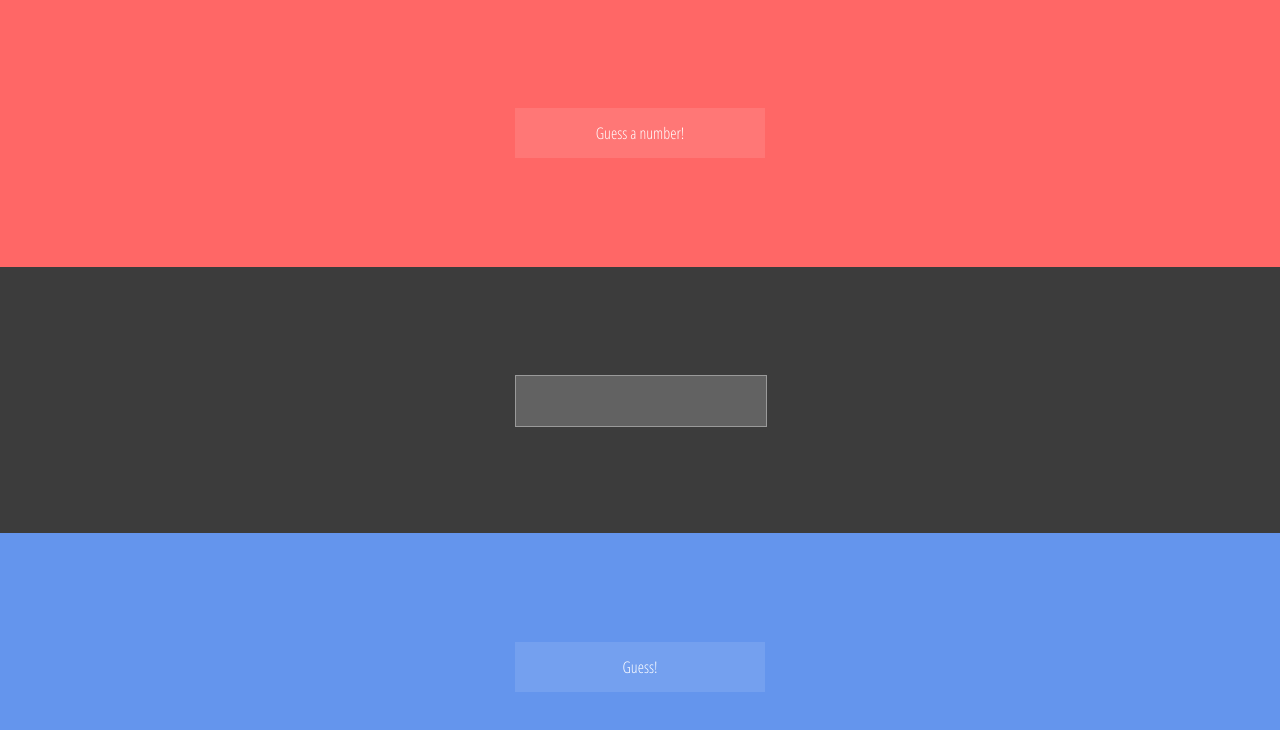
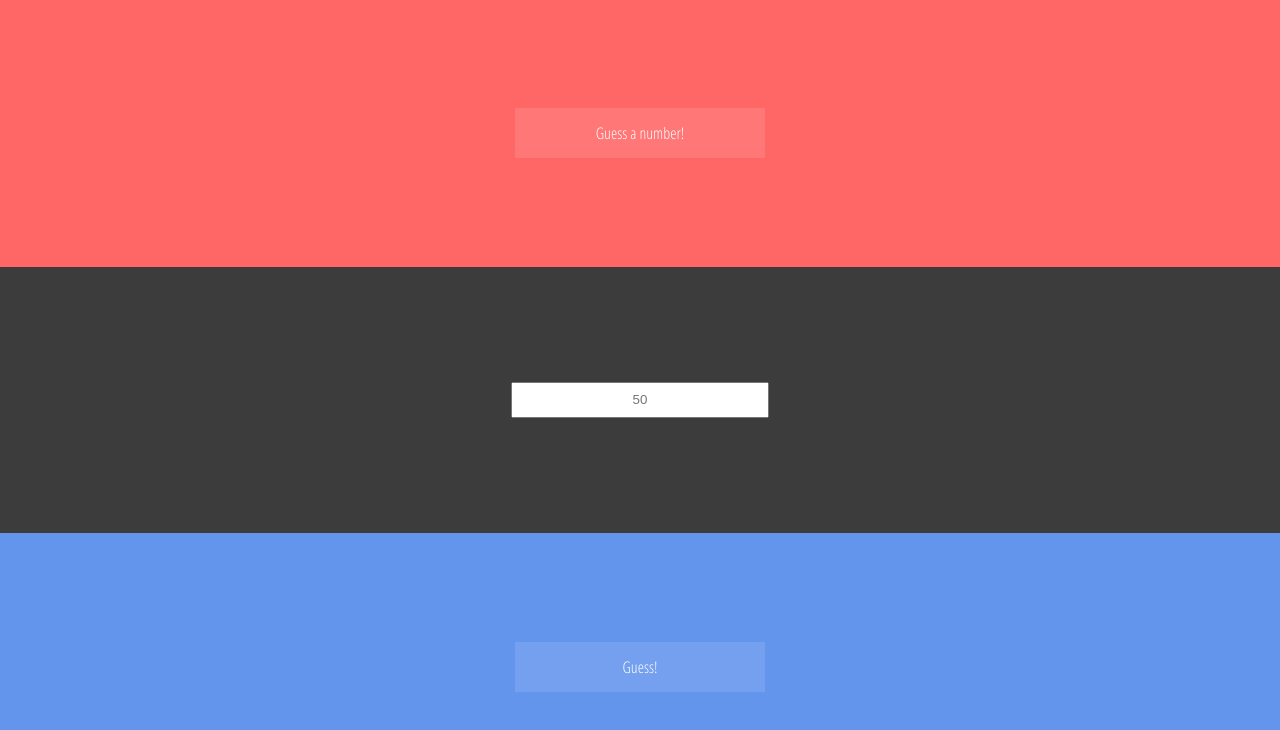
Before and after one commit to lindlymatt/nov16-warmup, a plain HTML site: page index.html in a window 1280 px wide. Drawn offline with Linux system fonts and the light colour scheme.

Commit message:
Updated Index/JS.

```diff
--- a/css/styles.css
+++ b/css/styles.css
@@ -17,9 +17,19 @@ div[class*=box] {
   justify-content: center;
   align-items: center;
 }
-.box-1 { background-color: #FF6766; }
-.box-2 { background-color: #3C3C3C; }
-.box-3 { background-color: cornflowerblue; }
+.box-1 {
+  background-color: #FF6766;
+}
+
+.box-2 {
+  background-color: #3C3C3C;
+  text-align: center;
+}
+
+.box-3 {
+  background-color: cornflowerblue;
+}
+
 .btn {
     line-height: 50px;
     height: 50px;
@@ -27,6 +37,7 @@ div[class*=box] {
     width: 250px;
     cursor: pointer;
 }
+
 /*
 ========================
       BUTTON ONE
@@ -85,50 +96,14 @@ div[class*=box] {
       BUTTON TWO
 ========================
 */
+
 .btn-two {
-    color: #FFF;
-    transition: all 0.5s;
-    position: relative;
+    text-align: center;
+    z-index: 2;
+    width: 250px;
+    height: 30px;
 }
-.btn-two span {
-    z-index: 2;
-    display: block;
-    position: absolute;
-    width: 100%;
-    height: 100%;
-}
-.btn-two::before {
-    content: '';
-    position: absolute;
-    top: 0;
-    left: 0;
-    width: 100%;
-    height: 100%;
-    z-index: 1;
-    transition: all 0.5s;
-    border: 1px solid rgba(255,255,255,0.2);
-    background-color: rgba(255,255,255,0.1);
-}
-.btn-two::after {
-    content: '';
-    position: absolute;
-    top: 0;
-    left: 0;
-    width: 100%;
-    height: 100%;
-    z-index: 1;
-    transition: all 0.5s;
-    border: 1px solid rgba(255,255,255,0.2);
-    background-color: rgba(255,255,255,0.1);
-}
-.btn-two:hover::before {
-  transform: rotate(-45deg);
-  background-color: rgba(255,255,255,0);
-}
-.btn-two:hover::after {
-  transform: rotate(45deg);
-  background-color: rgba(255,255,255,0);
-}
+
 /*
 ========================
       BUTTON THREE
@@ -171,3 +146,14 @@ div[class*=box] {
     opacity: 1;
     transform: scale(1,1);
 }
+
+input::-webkit-outer-spin-button,
+input::-webkit-inner-spin-button {
+    /* display: none; <- Crashes Chrome on hover */
+    -webkit-appearance: none;
+    margin: 0; /* <-- Apparently some margin are still there even though it's hidden */
+}
+
+input {
+
+}
--- a/index.html
+++ b/index.html
@@ -6,23 +6,23 @@
     <title>Index</title>
   </head>
   <body>
+
 <!-- Hover #1 -->
 <div class="box-1">
   <div class="btn btn-one">
     <span>HOVER ME</span>
   </div>
 </div>
+
 <!-- Hover #2 -->
 <div class="box-2">
-  <div class="btn btn-two">
-    <span>
-      <form>
-        <input type="number" name="pickNumber" placeholder="50">
+  <span>
+    <form>
+      <input class="btn-two" type="number" name="pickNumber" placeholder="50">
+    </form>
+  </span>
+</div>
 
-      </form>
-    </span>
-  </div>
-</div>
 <!-- Hover #3 -->
 <div class="box-3">
   <div class="btn btn-three">
--- a/js/script.js
+++ b/js/script.js
@@ -28,7 +28,6 @@ document.addEventListener("DOMContentLoaded", function() {
   userInput = document.querySelector('.btn-two');
   userSubmit = document.querySelector('.btn-three');
   userPrompt.innerText = 'Guess a number!';
-  userInput.innerText = '';
   userSubmit.innerText = 'Guess!';
 
   userPrompt.addEventListener('mouseenter', () => {
@@ -37,4 +36,6 @@ document.addEventListener("DOMContentLoaded", function() {
       userPrompt.innerText = 'Guess a number!';
     });
   });
+
+  userSubmit.addEventListener('')
 });
```
